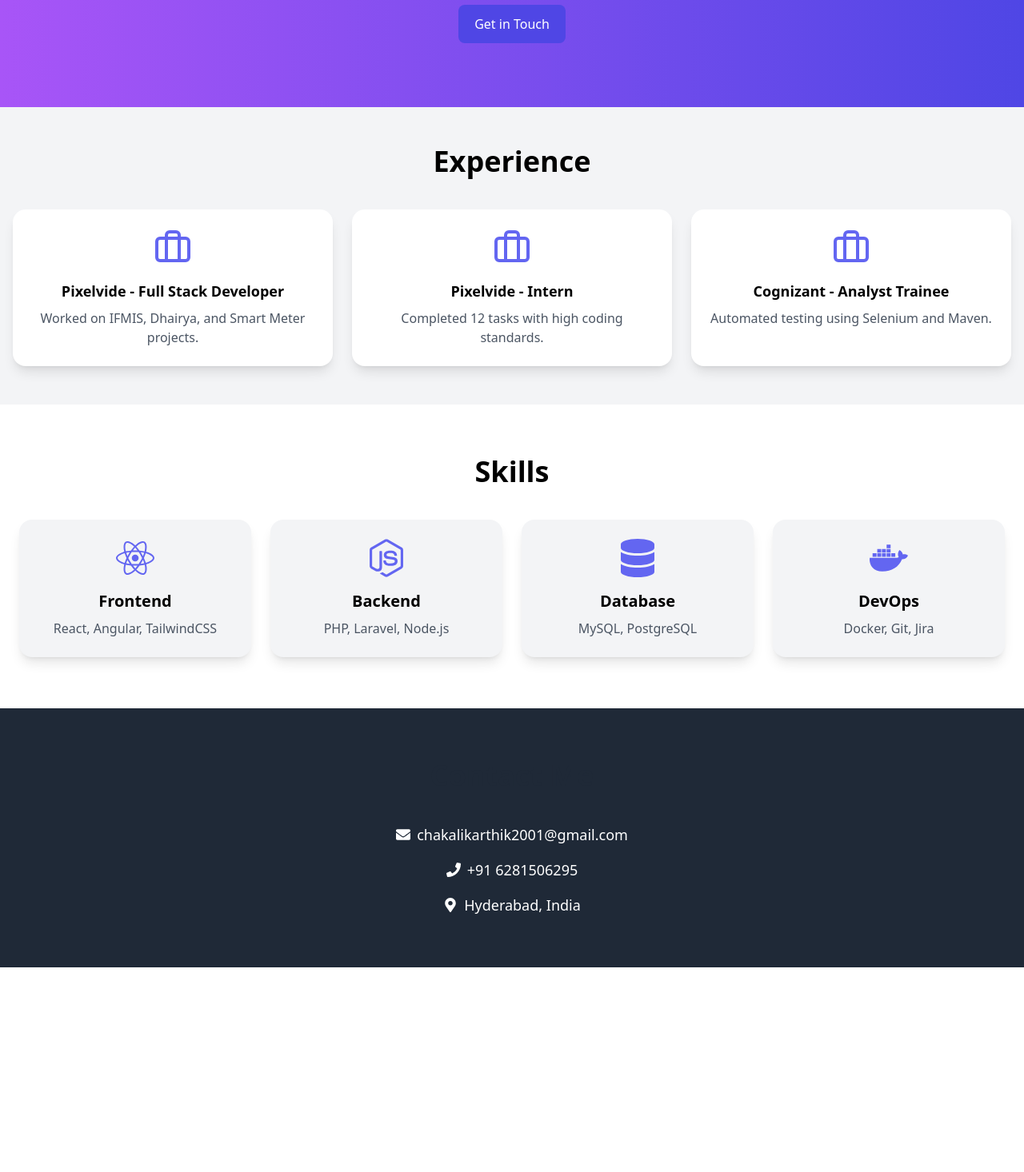
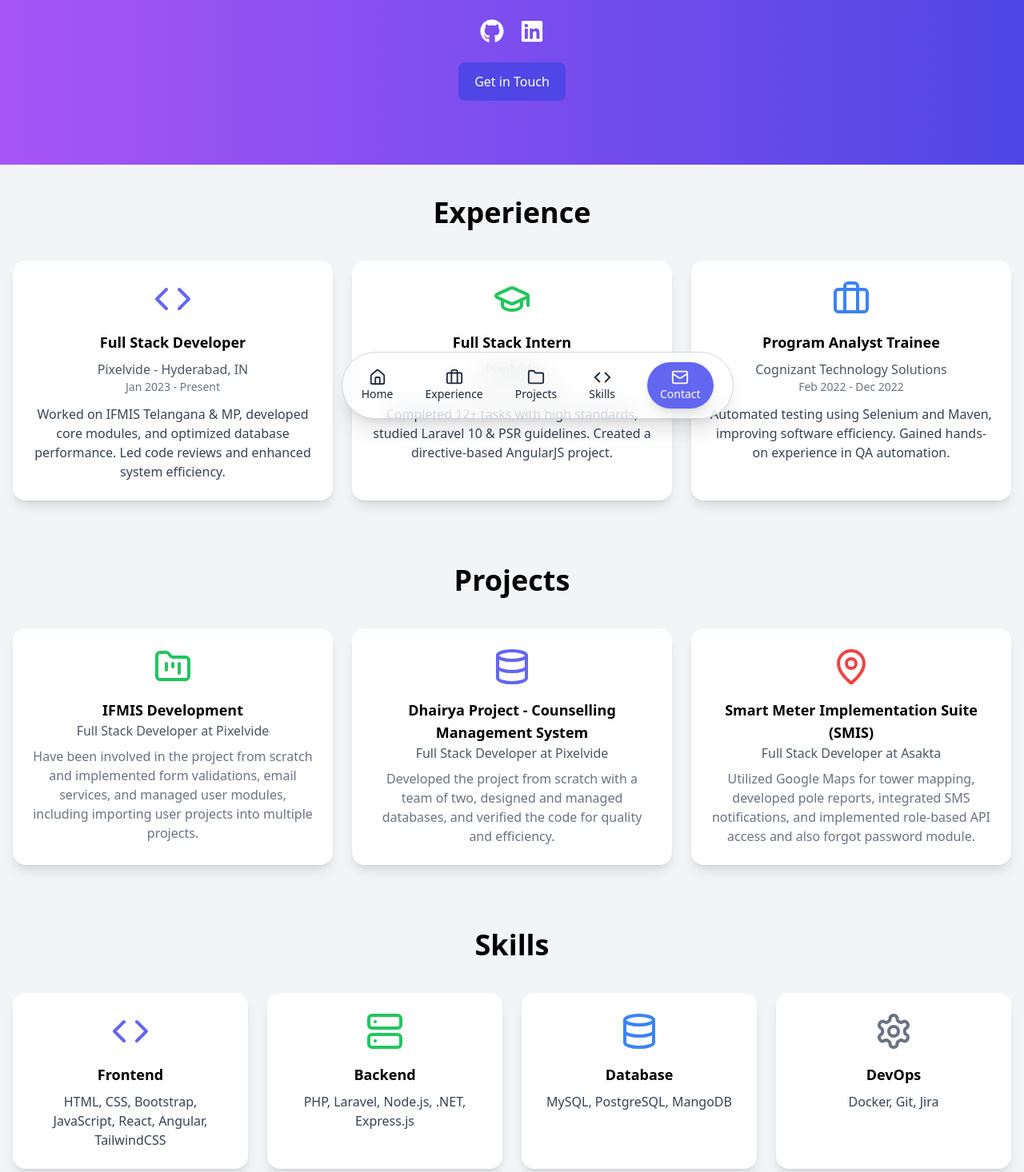
Before and after one commit to Karthik1758/Portfolio, a React (Create React App) app: page / in a window 1280 px wide. Shown: the part 244-1710 px from the top of the page at 80% size. Before the commit the page ends 1454 px from the top, so only its background shows below. Built offline with nearby package versions, Linux system fonts and the light colour scheme.

Commit message:
updated projects

```diff
--- a/src/App.js
+++ b/src/App.js
@@ -1,13 +1,17 @@
+import Navbar from "./components/Navbar";
 import Home from "./components/Home";
 import Experience from "./components/Experience";
 import Skills from "./components/Skills";
 import Contact from "./components/Contact";
+import Projects from "./components/Projects";
 
 export default function App() {
   return (
     <div className="font-sans">
+      <Navbar className="hidden sm:flex"/>
       <Home />
       <Experience />
+      <Projects />
       <Skills />
       <Contact />
     </div>
--- a/src/components/Contact.jsx
+++ b/src/components/Contact.jsx
@@ -2,7 +2,7 @@ import { FaEnvelope, FaPhone, FaMapMarkerAlt } from "react-icons/fa";
 
 export default function Contact() {
   return (
-    <section id="contact" className="bg-gray-800 text-white py-16">
+    <section id="contact" className="bg-gray-800 text-white pt-10 pb-40">
       <h2 className="section-heading">Contact Me</h2>
       <div className="flex flex-col items-center gap-4">
         <p className="flex items-center gap-2 text-lg">
--- a/src/components/Experience.jsx
+++ b/src/components/Experience.jsx
@@ -1,33 +1,49 @@
-import { Briefcase } from "lucide-react";
+import { Briefcase, Code, GraduationCap } from "lucide-react";
 
 export default function Experience() {
   const experiences = [
     {
-      role: "Pixelvide - Full Stack Developer",
-      description: "Worked on IFMIS, Dhairya, and Smart Meter projects.",
+      role: "Full Stack Developer",
+      company: "Pixelvide - Hyderabad, IN",
+      duration: "Jan 2023 - Present",
+      description:
+        "Worked on IFMIS Telangana & MP, developed core modules, and optimized database performance. Led code reviews and enhanced system efficiency.",
+      icon: <Code className="h-12 w-12 text-indigo-500 mb-4" />, // Developer Icon
     },
     {
-      role: "Pixelvide - Intern",
-      description: "Completed 12 tasks with high coding standards.",
+      role: "Full Stack Intern",
+      company: "Pixelvide",
+      duration: "Oct 2022 - Jan 2023",
+      description:
+        "Completed 12+ tasks with high standards, studied Laravel 10 & PSR guidelines. Created a directive-based AngularJS project.",
+      icon: <GraduationCap className="h-12 w-12 text-green-500 mb-4" />, // Internship Icon
     },
     {
-      role: "Cognizant - Analyst Trainee",
-      description: "Automated testing using Selenium and Maven.",
+      role: "Program Analyst Trainee",
+      company: "Cognizant Technology Solutions",
+      duration: "Feb 2022 - Dec 2022",
+      description:
+        "Automated testing using Selenium and Maven, improving software efficiency. Gained hands-on experience in QA automation.",
+      icon: <Briefcase className="h-12 w-12 text-blue-500 mb-4" />, // Corporate Work Icon
     },
   ];
 
   return (
-    <section className="py-12 bg-gray-100" id="experience">
+    <section className="py-10 bg-gray-100" id="experience">
       <h2 className="text-4xl font-bold text-center mb-10">Experience</h2>
+
+      {/* Card-Based Experience Section */}
       <div className="grid grid-cols-1 md:grid-cols-2 lg:grid-cols-3 gap-6 px-4">
         {experiences.map((exp, index) => (
           <div
             key={index}
             className="bg-white rounded-2xl shadow-lg p-6 flex flex-col items-center transition-transform duration-300 hover:scale-105"
           >
-            <Briefcase className="h-12 w-12 text-indigo-500 mb-4" />
+            {exp.icon}
             <h3 className="text-lg font-semibold mb-2">{exp.role}</h3>
-            <p className="text-gray-600 text-center">{exp.description}</p>
+            <p className="text-gray-600 text-center">{exp.company}</p>
+            <p className="text-gray-500 text-sm">{exp.duration}</p>
+            <p className="text-gray-700 text-center mt-3">{exp.description}</p>
           </div>
         ))}
       </div>
--- a/src/components/Navbar.jsx
+++ b/src/components/Navbar.jsx
@@ -1,15 +1,71 @@
-import { Link } from 'react-scroll';
+import { useState, useEffect } from "react";
+import { motion } from "framer-motion";
+import { Home, Briefcase, Folder, Code, Mail } from "lucide-react";
 
 export default function Navbar() {
+  const [activeSection, setActiveSection] = useState("home");
+
+  useEffect(() => {
+    const handleScroll = () => {
+      const scrollY = window.scrollY;
+      const sections = ["home", "experience", "projects", "skills", "contact"];
+      let foundSection = "home"; // Default to home
+
+      for (let section of sections) {
+        const el = document.getElementById(section);
+        if (el) {
+          const sectionTop = el.offsetTop - 150;
+          const sectionBottom = sectionTop + el.offsetHeight;
+
+          // Check if the current scroll position is within the section
+          if (scrollY >= sectionTop && scrollY < sectionBottom) {
+            foundSection = section;
+          }
+        }
+      }
+
+      // Special case: If the user scrolls to the bottom, activate "contact"
+      if (window.innerHeight + scrollY >= document.body.scrollHeight - 50) {
+        foundSection = "contact";
+      }
+
+      setActiveSection(foundSection);
+    };
+
+    window.addEventListener("scroll", handleScroll);
+    return () => window.removeEventListener("scroll", handleScroll);
+  }, []);
+
+
+  const navItems = [
+    { name: "Home", icon: <Home size={22} />, id: "home" },
+    { name: "Experience", icon: <Briefcase size={22} />, id: "experience" },
+    { name: "Projects", icon: <Folder size={22} />, id: "projects" },
+    { name: "Skills", icon: <Code size={22} />, id: "skills" },
+    { name: "Contact", icon: <Mail size={22} />, id: "contact" },
+  ];
+
   return (
-    <nav className="fixed top-0 w-full bg-white shadow-md p-4 flex justify-between items-center z-50">
-      <h1 className="text-2xl font-bold text-blue-600">Karthik Chakali</h1>
-      <div className="space-x-6 font-medium">
-        <Link to="about" smooth className="cursor-pointer hover:text-blue-500">About</Link>
-        <Link to="experience" smooth className="cursor-pointer hover:text-blue-500">Experience</Link>
-        <Link to="projects" smooth className="cursor-pointer hover:text-blue-500">Projects</Link>
-        <Link to="contact" smooth className="cursor-pointer hover:text-blue-500">Contact</Link>
-      </div>
-    </nav>
+    <motion.nav
+      className="fixed bottom-8 left-1/3 bg-white/50 backdrop-blur-lg shadow-xl px-6 py-3 rounded-full flex gap-10 items-center justify-center transition-all duration-300 z-50 border border-gray-300"
+      initial={{ y: 50, opacity: 0 }}
+      animate={{ y: 0, opacity: 1 }}
+      transition={{ duration: 0.8 }}
+    >
+      {navItems.map(({ name, icon, id }) => (
+        <a
+          key={id}
+          href={`#${id}`}
+          className={`flex flex-col items-center text-sm font-medium transition-all duration-300 ${
+            activeSection === id
+              ? "text-white bg-indigo-500 px-4 py-2 rounded-full shadow-lg"
+              : "text-gray-800 hover:text-indigo-600"
+          }`}
+        >
+          {icon}
+          {name}
+        </a>
+      ))}
+    </motion.nav>
   );
 }
--- a/src/components/Projects.jsx
+++ b/src/components/Projects.jsx
@@ -1,21 +1,51 @@
+import { FolderKanban, Database, MapPin } from "lucide-react";
+
+const projects = [
+  {
+    title: "IFMIS Development",
+    role: "Full Stack Developer",
+    company: "Pixelvide",
+    description:
+      "Have been involved in the project from scratch and implemented form validations, email services, and managed user modules, including importing user projects into multiple projects.",
+    icon: <FolderKanban className="h-12 w-12 text-green-500 mb-4" />, // Project Management & Structure
+  },
+  {
+    title: "Dhairya Project - Counselling Management System",
+    role: "Full Stack Developer",
+    company: "Pixelvide",
+    description:
+      "Developed the project from scratch with a team of two, designed and managed databases, and verified the code for quality and efficiency.",
+    icon: <Database className="h-12 w-12 text-indigo-500 mb-4" />, // Database & Backend Focus
+  },
+  {
+    title: "Smart Meter Implementation Suite (SMIS)",
+    role: "Full Stack Developer",
+    company: "Asakta",
+    description:
+      "Utilized Google Maps for tower mapping, developed pole reports, integrated SMS notifications, and implemented role-based API access and also forgot password module.",
+    icon: <MapPin className="h-12 w-12 text-red-500 mb-4" />, // Map & Location-Based Project
+  },
+];
+
 export default function Projects() {
-    return (
-      <section id="projects" className="p-10 bg-gray-50">
-        <h2 className="text-3xl font-semibold mb-5">Projects</h2>
-        <ul className="space-y-4">
-          <li className="p-4 border rounded-lg shadow">
-            <h3 className="text-xl font-bold">IFMIS Development</h3>
-            <p>Developed IFMIS MP project with repository creation, form validation, and chatbot integration.</p>
-          </li>
-          <li className="p-4 border rounded-lg shadow">
-            <h3 className="text-xl font-bold">Dhairya Project</h3>
-            <p>Built a counselling management system with Reactive Forms and API services.</p>
-          </li>
-          <li className="p-4 border rounded-lg shadow">
-            <h3 className="text-xl font-bold">Smart Meter</h3>
-            <p>Developed Google Maps integration to display power lines and towers for the Andhra Pradesh government.</p>
-          </li>
-        </ul>
-      </section>
-    );
-  }
+  return (
+    <section className="py-10 bg-gray-100" id="projects">
+      <h2 className="text-4xl font-bold text-center mb-10">Projects</h2>
+      <div className="grid grid-cols-1 md:grid-cols-2 lg:grid-cols-3 gap-6 px-4">
+        {projects.map((project, index) => (
+          <div
+            key={index}
+            className="bg-white rounded-2xl shadow-lg p-6 flex flex-col items-center transition-transform duration-300 hover:scale-105"
+          >
+            {project.icon}
+            <h3 className="text-lg font-semibold text-center">{project.title}</h3>
+            <p className="text-gray-600 text-center">
+              {project.role} at {project.company}
+            </p>
+            <p className="text-gray-500 text-center mt-2">{project.description}</p>
+          </div>
+        ))}
+      </div>
+    </section>
+  );
+}
--- a/src/components/Skills.jsx
+++ b/src/components/Skills.jsx
@@ -1,20 +1,44 @@
-import Card from "./UI/Card";
-import { FaReact, FaNodeJs, FaPhp, FaDatabase, FaDocker } from "react-icons/fa";
+import { Code, Server, Database, Settings } from "lucide-react";
 
 export default function Skills() {
   const skills = [
-    { name: "Frontend", description: "React, Angular, TailwindCSS", icon: <FaReact /> },
-    { name: "Backend", description: "PHP, Laravel, Node.js", icon: <FaNodeJs /> },
-    { name: "Database", description: "MySQL, PostgreSQL", icon: <FaDatabase /> },
-    { name: "DevOps", description: "Docker, Git, Jira", icon: <FaDocker /> },
+    {
+      name: "Frontend",
+      description: "HTML, CSS, Bootstrap, JavaScript, React, Angular, TailwindCSS",
+      icon: <Code className="h-12 w-12 text-indigo-500 mb-4" />, // Represents coding & frontend development
+    },
+    {
+      name: "Backend",
+      description: "PHP, Laravel, Node.js, .NET, Express.js",
+      icon: <Server className="h-12 w-12 text-green-500 mb-4" />, // Represents backend services
+    },
+    {
+      name: "Database",
+      description: "MySQL, PostgreSQL, MangoDB",
+      icon: <Database className="h-12 w-12 text-blue-500 mb-4" />, // Represents database systems
+    },
+    {
+      name: "DevOps",
+      description: "Docker, Git, Jira",
+      icon: <Settings className="h-12 w-12 text-gray-500 mb-4" />, // Represents system configuration & DevOps
+    },
   ];
 
   return (
-    <section className="bg-white py-16" id="skills">
+    <section className="py-10 bg-gray-100" id="skills">
       <h2 className="text-4xl font-bold text-center mb-10">Skills</h2>
-      <div className="grid grid-cols-1 md:grid-cols-2 lg:grid-cols-4 gap-6 px-6">
+
+      {/* Card-Based Skills Section */}
+      <div className="grid grid-cols-1 md:grid-cols-2 lg:grid-cols-4 gap-6 px-4">
         {skills.map((skill, index) => (
-          <Card key={index} title={skill.name} description={skill.description} icon={skill.icon} />
+          <div
+            key={index}
+            className="bg-white rounded-2xl shadow-lg p-6 flex flex-col items-center transition-transform duration-300 hover:scale-105"
+          >
+            {skill.icon}
+            <h3 className="text-lg font-semibold mb-2">{skill.name}</h3>
+            <p className="text-gray-700 text-center">{skill.description}</p>
+          </div>
         ))}
       </div>
     </section>
```
Also changed, not shown: src/components/Home.jsx (+19 -8 lines).
